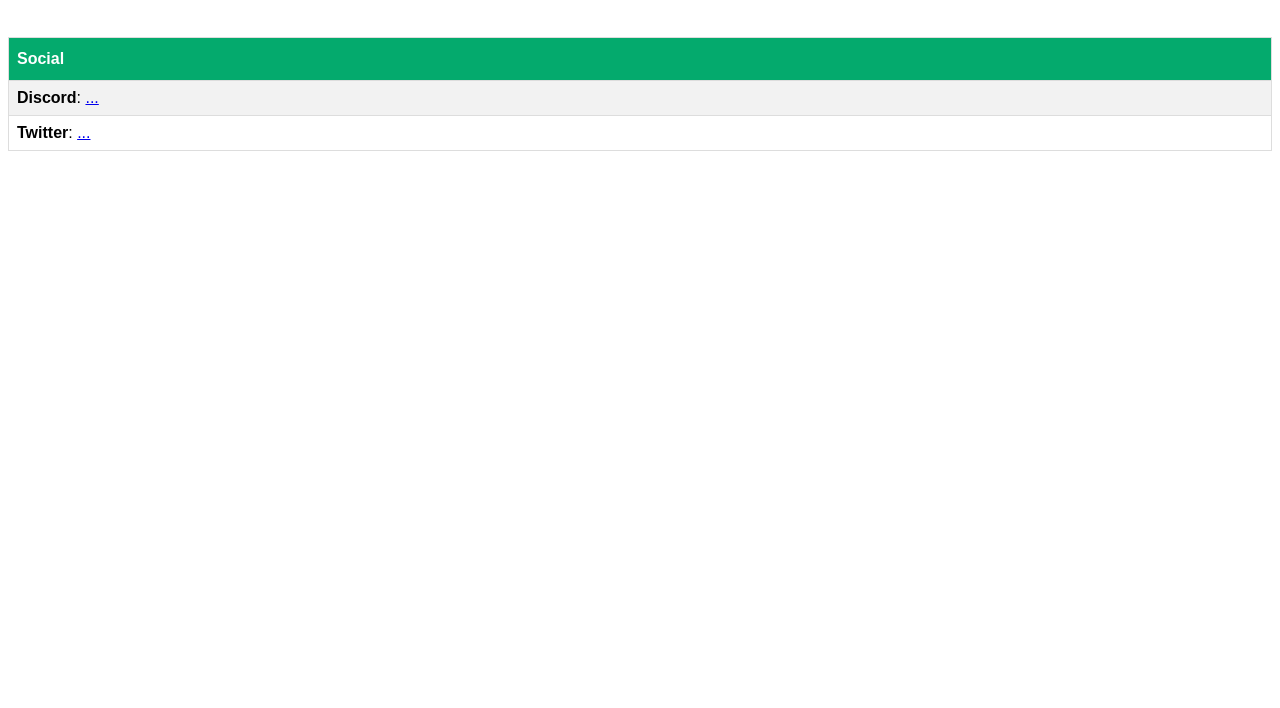
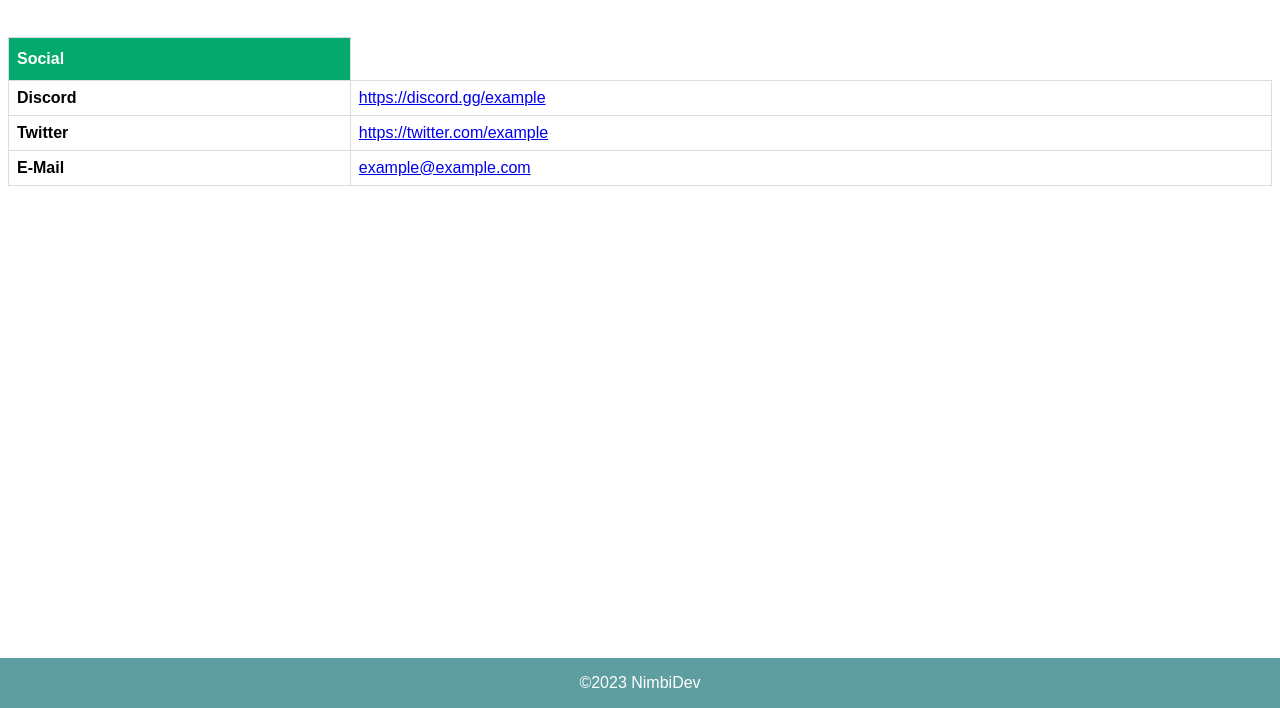
Before and after one commit to NimbiDev/Website-Template, a plain HTML site: page contact.html in a window 1280 px wide. Shown: the part 92-800 px from the top of the page. Drawn offline with Linux system fonts and the light colour scheme.

Commit message:
:recycle: Refactor code

```diff
--- a/contact.html
+++ b/contact.html
@@ -27,12 +27,21 @@
 
     </tr>
     <tr>
-      <td><b>Discord</b>: <a href="https://discord.gg/">...</a></td>
+      <td><b>Discord</b></td>
+      <td><a href="https://discord.gg/example">https://discord.gg/example</a></td>
     </tr>
     <tr>
-      <td><b>Twitter</b>: <a href="https://twitter.com/">...</a></td>
-
+      <td><b>Twitter</b></td>
+      <td><a href="https://twitter.com/example">https://twitter.com/example</a>
+      </td>
+    </tr>
+    <tr>
+      <td><b>E-Mail</b></td>
+      <td><a href="mailto:example@example.com">example@example.com</a></td>
+    </tr>
   </table>
 </body>
-
+<footer class="footer">
+  <p>©2023 NimbiDev</p>
+</footer>
 </html>
--- a/css/style.css
+++ b/css/style.css
@@ -59,7 +59,7 @@
        padding: 8px;
      }
 
-     #table tr:nth-child(even) {
+     #table tr:nth:-child(even) {
        background-color: #f2f2f2;
      }
 
@@ -74,3 +74,14 @@
        background-color: #04AA6D;
        color: white;
      }
+
+     .footer {
+       position: fixed;
+       left: 0;
+       bottom: 0;
+       width: 100%;
+       background-color: cadetblue;
+       color: white;
+       font-family: Arial, Helvetica, sans-serif;
+       text-align: center;
+     }
```
Also changed, not shown: 404.html (+3 -0 lines), about.html (+3 -1 lines), index.html (+3 -0 lines).
